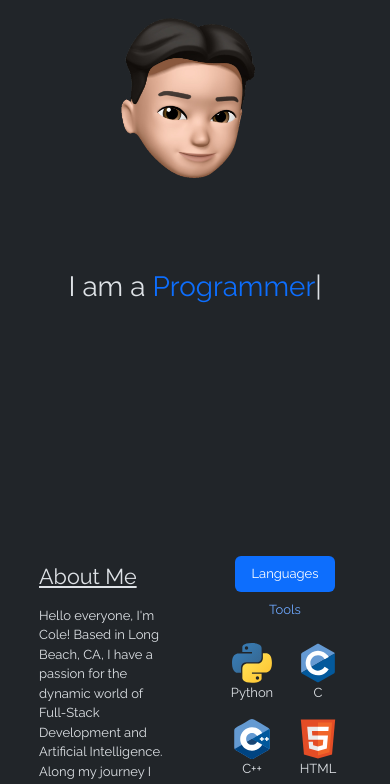
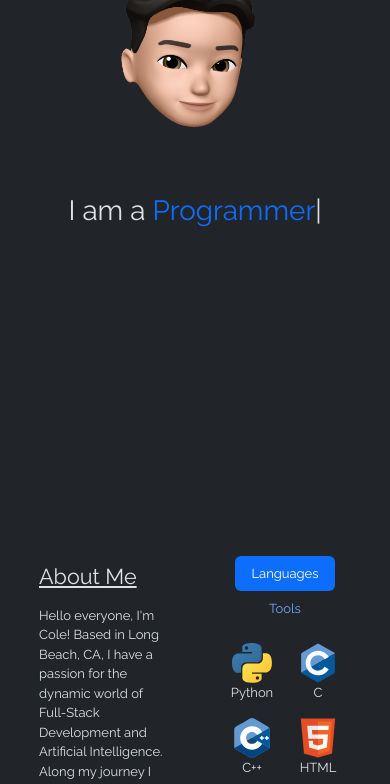
Before and after one commit to Cole-Hartman/portfolio, a plain HTML site: page index.html in a window 390 px wide. Shown: the part 362-1146 px from the top of the page. Drawn offline with nearby package versions, Linux system fonts and the light colour scheme; a web font is replaced by a local one.

Commit message:
Landing page mobile responsive bug fix

```diff
--- a/style.css
+++ b/style.css
@@ -64,6 +64,14 @@ body {
 .landing-container {
     height: 100vh;
 }
+
+@media (max-width: 450px) {
+    .landing-container {
+        height:70vh;
+       margin-bottom: 30vh;
+    }
+}
+
 
 .floating-head {
     width: 250px;
```
